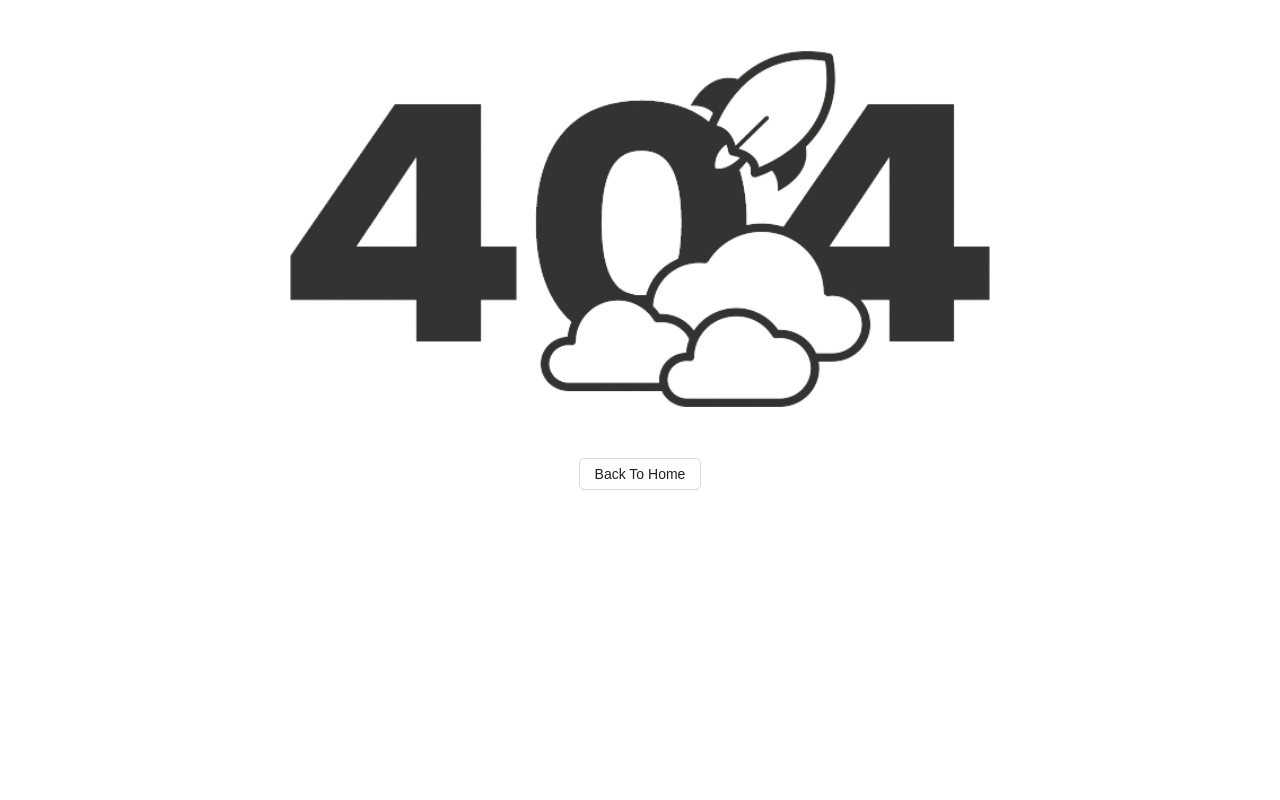
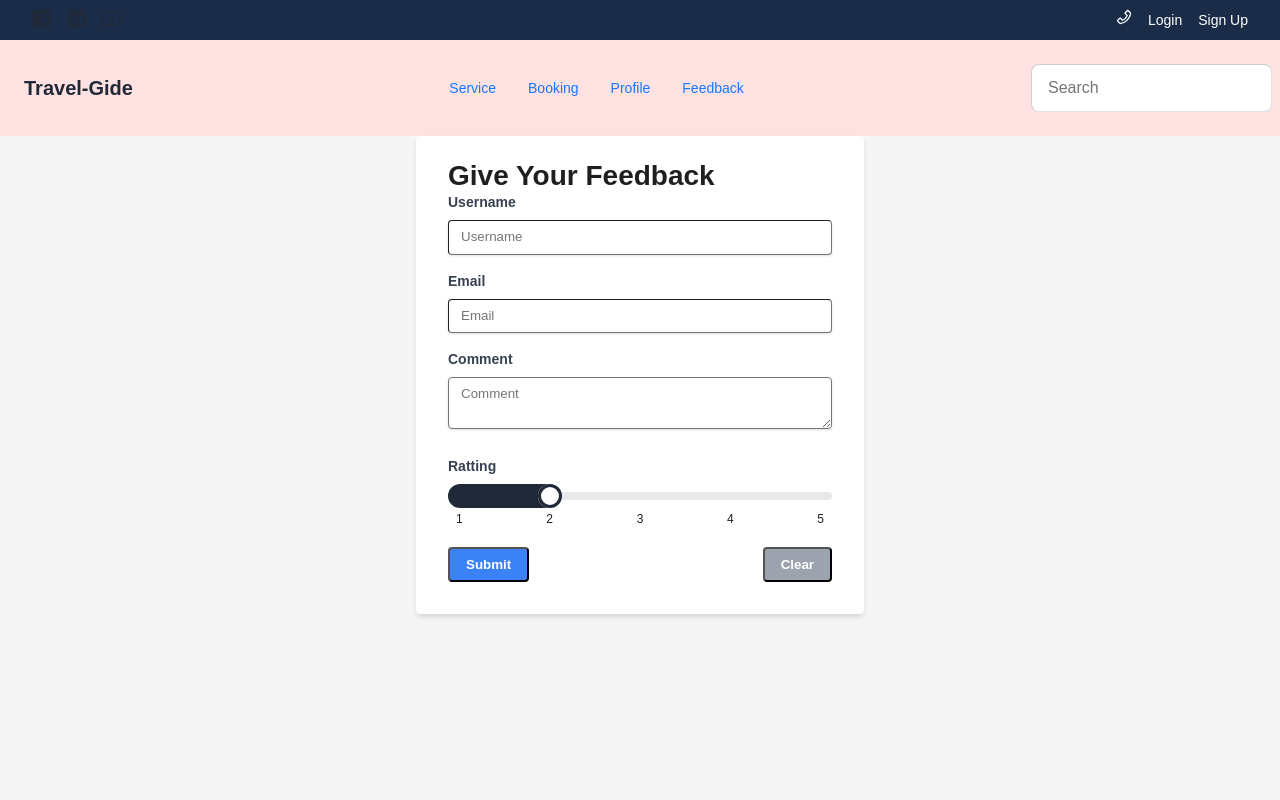
Before and after one commit to nazmu957/travel-gide, a Next.js app: page /feedback in a window 1280 px wide. Before the commit this address had no page. Shown: the top 800 px of the page. Built offline with nearby package versions, Linux system fonts and the light colour scheme; no server answers.

Commit message:
user feedback form succesfully done

```diff
--- a/src/components/Layouts/RootLayout.js
+++ b/src/components/Layouts/RootLayout.js
@@ -145,6 +145,9 @@ const RootLayout = ({ children }) => {
             <li>
               <Link href={"/user"}>Profile</Link>
             </li>
+            <li>
+              <Link href={"/feedback"}>Feedback</Link>
+            </li>
           </ul>
         </div>
         <div className="navbar-end">
--- /dev/null
+++ b/src/pages/feedback.js
@@ -0,0 +1,144 @@
+import RootLayout from "@/components/Layouts/RootLayout";
+import Head from "next/head";
+import React, { useState } from "react";
+
+const FeedbackForm = () => {
+  const [formData, setFormData] = useState({
+    username: "",
+    email: "",
+    comment: "",
+    rangeValue: 1,
+  });
+
+  const handleInputChange = (e) => {
+    const { name, value } = e.target;
+    setFormData({ ...formData, [name]: value });
+  };
+
+  const handleRangeChange = (e) => {
+    const { value } = e.target;
+    setFormData({ ...formData, rangeValue: parseInt(value, 10) });
+  };
+
+  const handleSubmit = (e) => {
+
+      console.log("Form Data:", formData);
+    alert("Thank you for your comment!");
+  };
+
+  const handleClear = () => {
+    setFormData({
+      username: "",
+      email: "",
+      comment: "",
+    });
+  };
+
+  return (
+    <div className="w-full max-w-md mx-auto">
+
+      <Head>
+        <title>Feedback</title>
+      </Head>
+      <form className="bg-white shadow-md rounded px-8 pt-6 pb-8 mb-4">
+        <h1>Give Your Feedback</h1>
+        <div className="mb-4">
+          <label
+            className="block text-gray-700 text-sm font-bold mb-2"
+            htmlFor="username"
+          >
+            Username
+          </label>
+          <input
+            className="shadow appearance-none border rounded w-full py-2 px-3 text-gray-700 leading-tight focus:outline-none focus:shadow-outline"
+            id="username"
+            name="username"
+            type="text"
+            placeholder="Username"
+            value={formData.username}
+            onChange={handleInputChange}
+          />
+        </div>
+        <div className="mb-4">
+          <label
+            className="block text-gray-700 text-sm font-bold mb-2"
+            htmlFor="email"
+          >
+            Email
+          </label>
+          <input
+            className="shadow appearance-none border rounded w-full py-2 px-3 text-gray-700 leading-tight focus:outline-none focus:shadow-outline"
+            id="email"
+            name="email"
+            type="email"
+            placeholder="Email"
+            value={formData.email}
+            onChange={handleInputChange}
+          />
+        </div>
+        <div className="mb-6">
+          <label
+            className="block text-gray-700 text-sm font-bold mb-2"
+            htmlFor="comment"
+          >
+            Comment
+          </label>
+          <textarea
+            className="shadow appearance-none border rounded w-full py-2 px-3 text-gray-700 leading-tight focus:outline-none focus:shadow-outline"
+            id="comment"
+            name="comment"
+            placeholder="Comment"
+            value={formData.comment}
+            onChange={handleInputChange}
+          />
+        </div>
+        <div className="my-5">
+          <label
+            className="block text-gray-700 text-sm font-bold mb-2"
+            htmlFor="comment"
+          >
+            Ratting
+          </label>
+          <input
+            type="range"
+            min={0}
+            max="4"
+            value={formData.rangeValue}
+            className="range"
+            step="1"
+            onChange={handleRangeChange}
+          />
+          <div className="w-full flex justify-between text-xs px-2">
+            <span>1</span>
+            <span>2</span>
+            <span>3</span>
+            <span>4</span>
+            <span>5</span>
+          </div>
+        </div>
+        <div className="flex items-center justify-between">
+          <button
+            className="bg-blue-500 hover:bg-blue-700 text-white font-bold py-2 px-4 rounded focus:outline-none focus:shadow-outline"
+            type="submit"
+            onClick={handleSubmit}
+          >
+            Submit
+          </button>
+          <button
+            className="bg-gray-400 hover:bg-gray-600 text-white font-bold py-2 px-4 rounded focus:outline-none focus:shadow-outline"
+            type="button"
+            onClick={handleClear}
+          >
+            Clear
+          </button>
+        </div>
+      </form>
+    </div>
+  );
+};
+
+export default  FeedbackForm;
+
+FeedbackForm.getLayout = function getLayout(page) {
+  return <RootLayout>{page}</RootLayout>;
+};
--- a/src/pages/user.js
+++ b/src/pages/user.js
@@ -2,6 +2,7 @@ import RootLayout from "@/components/Layouts/RootLayout";
 import EditModal from "@/components/UI/EditModal";
 import React, { useRef, useState } from "react";
 import { Input } from "antd";
+import Head from "next/head";
 
 const UserProfile = () => {
   const [isModalOpen, setIsModalOpen] = useState(false);
@@ -43,6 +44,9 @@ const UserProfile = () => {
   return (
     <div className="grid grid-cols-1 md:grid-cols-3 gap-4 p-4">
       {/* Left Part */}
+      <Head>
+        <title>User</title>
+      </Head>
       <div className="col-span-1 md:col-span-1 p-4 md:w-35">
         <div className="flex justify-center">
           <div>
```
